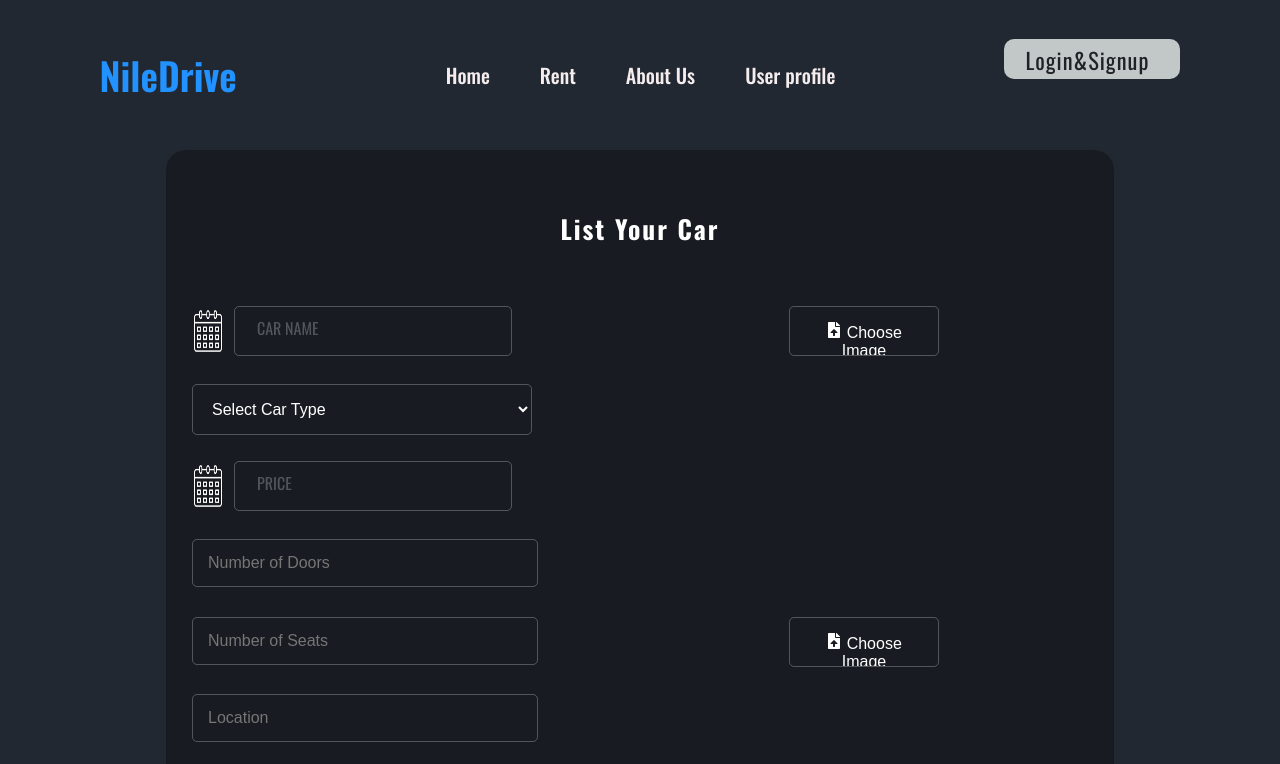
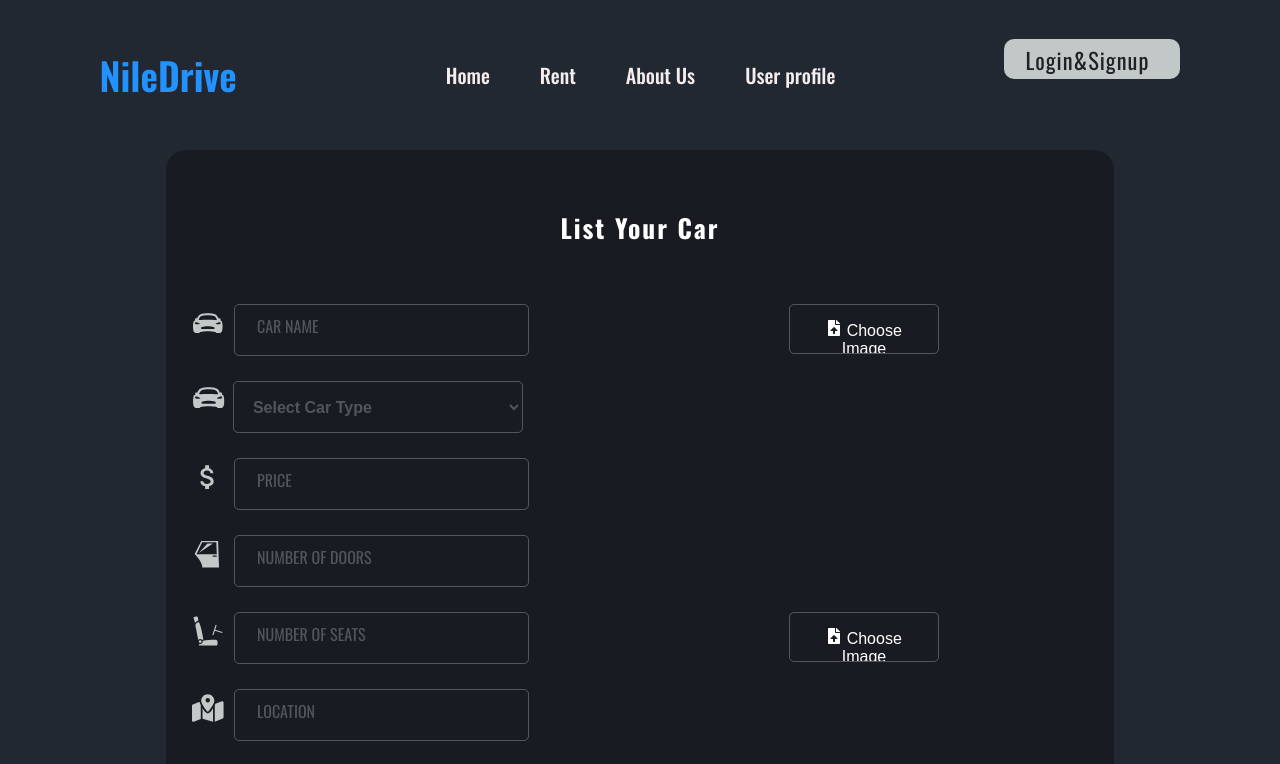
Before and after one commit to MohammedAdnancs/CarRentalPW, a React (Create React App) app in the folder frontend/: page /List in a window 1280 px wide. Shown: the top 764 px of the page. Built offline with nearby package versions, Linux system fonts and the light colour scheme; no server answers.

Commit message:
some edits home listing

```diff
--- a/frontend/src/Components/Hero/Hero.jsx
+++ b/frontend/src/Components/Hero/Hero.jsx
@@ -42,9 +42,13 @@ const Hero = () => {
                     <Button backgroundColor="#C2C8C8" width="50dvh" height="6dvh" text="Learn More" />
 
                 </div>
-                <div className='Hero-right'>
+                <motion.div
+                    initial={{ x: -300, opacity: 0.2 }}
+                    animate={{ x: 0, y: 0, opacity: 1 }}
+                    transition={{ duration: 0.7, ease: "easeInOut" }}
+                    className='Hero-right'>
                     <img src={Car2} alt="" />
-                </div>
+                </motion.div>
             </div>
             <div className='Search'>
                 <SearchHomePage />
--- a/frontend/src/Components/ListArea/ListArea.css
+++ b/frontend/src/Components/ListArea/ListArea.css
@@ -107,14 +107,15 @@
 }
 
 .div5 select {
-  width: 76%;
+  width: 22.7dvw;
   padding: 15px;
   border-radius: 5px;
   border: 1px solid rgba(255, 255, 255, 0.25);
-  font-size: 16px;
+  font-size: 1em;
   outline: none;
   background-color: transparent;
-  color: white;
+  color: #525559;
+  font-weight: 600;
 }
 
 .div5 select:focus {
@@ -124,10 +125,10 @@
 }
 
 .div9 textarea {
+  width: 25dvw;
+  height: 10dvh;
   font-size: 1.2em;
 }
-
-
 
 .custom-file-upload {
   border: 1px solid #ccc;
@@ -177,8 +178,8 @@
 .div9,
 .divP {
   display: flex;
-  flex-direction: column;
-  row-gap: 2%;
+  flex-direction: row;
+  column-gap: 0.6dvw;
 }
 
 .loader-container {
--- a/frontend/src/Components/ListArea/ListArea.jsx
+++ b/frontend/src/Components/ListArea/ListArea.jsx
@@ -8,7 +8,14 @@ import axios from 'axios';
 import Popup from '../popup/popup';
 import { ColorRing } from 'react-loader-spinner'
 import TextInputfield from '../Text_inputfield/TextInputfiled';
-
+import { FaCar } from "react-icons/fa";
+import { MdOutlineAttachMoney } from "react-icons/md";
+import { GiCarDoor } from "react-icons/gi";
+import { GiCarSeat } from "react-icons/gi";
+import { FaMapLocationDot } from "react-icons/fa6";
+import { MdDescription } from "react-icons/md";
+import { IoCarSport } from "react-icons/io5";
+import { FaCarSide } from "react-icons/fa6";
 
 
 const ListArea = () => {
@@ -174,10 +181,11 @@ const ListArea = () => {
             )}
           </div>
           <div className="div4">
-            <TextInputfield width="25dvw" placeholder="Car Name" name="carName" type="text" id="carName" onChange={handleChange} onBlur={handleBlur} value={values.carName} />
+            <TextInputfield icon={<IoCarSport style={{ fontSize: "3dvw", color: "#C2C8C8" }} />} width="25dvw" placeholder="Car Name" name="carName" type="text" id="carName" onChange={handleChange} onBlur={handleBlur} value={values.carName} />
             {errors.carName && touched.carName ? <span className='error'>{errors.carName}</span> : <span></span>}
           </div>
           <div className="div5">
+            <IoCarSport style={{ fontSize: "2.6dvw", color: "#C2C8C8" }} />
             <select
               id="carType"
               value={values.carType}
@@ -193,51 +201,24 @@ const ListArea = () => {
             {errors.carType && touched.carType ? <span className='error'>{errors.carType}</span> : <span></span>}
           </div>
           <div className="divP">
-            <TextInputfield width="25dvw" placeholder="Price" name="price" type="number" id="price" onChange={handleChange} onBlur={handleBlur} value={values.price} />
-
+            <TextInputfield icon={<MdOutlineAttachMoney style={{ fontSize: "3dvw", color: "#C2C8C8" }} />} width="25dvw" placeholder="Price" name="price" type="number" id="price" onChange={handleChange} onBlur={handleBlur} value={values.price} />
             {errors.price && touched.price ? <span className='error'>{errors.price}</span> : <span></span>}
           </div>
           <div className="div6">
-            <input
-              id="numDoors"
-              className="Linput"
-              type="number"
-              min={0}
-              placeholder="Number of Doors"
-              value={values.numDoors}
-              onBlur={handleBlur}
-              onChange={handleChange}
-              name="numDoors"
-            />
+            <TextInputfield icon={<GiCarDoor style={{ fontSize: "3dvw", color: "#C2C8C8" }} />} width="25dvw" placeholder="Number of Doors" name="numDoors" type="number" id="numDoors" onChange={handleChange} onBlur={handleBlur} value={values.numDoors} />
             {errors.numDoors && touched.numDoors ? <span className='error'>{errors.numDoors}</span> : <span></span>}
           </div>
           <div className="div7">
-            <input
-              id="numSeats"
-              className="Linput"
-              type="number"
-              placeholder="Number of Seats"
-              value={values.numSeats}
-              onBlur={handleBlur}
-              onChange={handleChange}
-              name="numSeats"
-            />
+            <TextInputfield icon={<GiCarSeat style={{ fontSize: "3dvw", color: "#C2C8C8" }} />} width="25dvw" placeholder="Number of Seats" name="numSeats" type="number" id="numSeats" onChange={handleChange} onBlur={handleBlur} value={values.numSeats} />
             {errors.numSeats && touched.numSeats ? <span className='error'>{errors.numSeats}</span> : <span></span>}
           </div>
           <div className="div8">
-            <input
-              id="location"
-              className="Linput"
-              type="text"
-              placeholder="Location"
-              value={values.location}
-              onBlur={handleBlur}
-              onChange={handleChange}
-              name="location"
-            />
+            <TextInputfield icon={<FaMapLocationDot style={{ fontSize: "3dvw", color: "#C2C8C8" }} />} width="25dvw" placeholder="Location" name="location" type="text" id="location" onChange={handleChange} onBlur={handleBlur} value={values.location} />
             {errors.location && touched.location ? <span className='error'>{errors.location}</span> : <span></span>}
           </div>
           <div className="div9">
+
+            <MdDescription style={{ fontSize: "3dvw", color: "#C2C8C8" }} />
             <textarea
               id="description"
               className="Linput"
--- a/frontend/src/Components/Text_inputfield/TextInputfiled.css
+++ b/frontend/src/Components/Text_inputfield/TextInputfiled.css
@@ -2,7 +2,7 @@
     position: relative;
     display: flex;
     gap: 10px;
-    width: 25dvw;
+    width: 26.3dvw;
 }
 
 .custominputbox .custominput {
@@ -30,7 +30,7 @@
 .custominputbox .custominput:focus+.customspan {
     color: #B4A5A5;
     transform: translateX(1dvw) translateY(-1dvh);
-    font-size: 0.75em;
+    font-size: 0.85em;
     padding: 0 10px;
     background: transparent;
     border-left: 1px solid rgba(255, 255, 255, 0.25);
@@ -41,7 +41,7 @@
 .custominputbox .custominput:valid+.customspan {
     color: #B4A5A5;
     transform: translateX(1dvw) translateY(-1dvh);
-    font-size: 0.75em;
+    font-size: 0.85em;
     padding: 0 10px;
     background: transparent;
     border-left: 1px solid rgba(255, 255, 255, 0.25);
--- a/frontend/src/Components/Text_inputfield/TextInputfiled.jsx
+++ b/frontend/src/Components/Text_inputfield/TextInputfiled.jsx
@@ -9,7 +9,7 @@ import Button from '../Button/Button'
 const TextInputfield = (props) => {
     return (
         <div className="custominputbox">
-            <img src={calendar} style={{ width: "2.5dvw" }} />
+            {props.icon}
             <input required className='custominput' style={{ width: props.width }} name={props.name} id={props.id} onChange={props.onChange} onBlur={props.onBlur} type={props.type} value={props.value}></input>
             <span className='customspan'>{props.placeholder}</span>
         </div>
```
